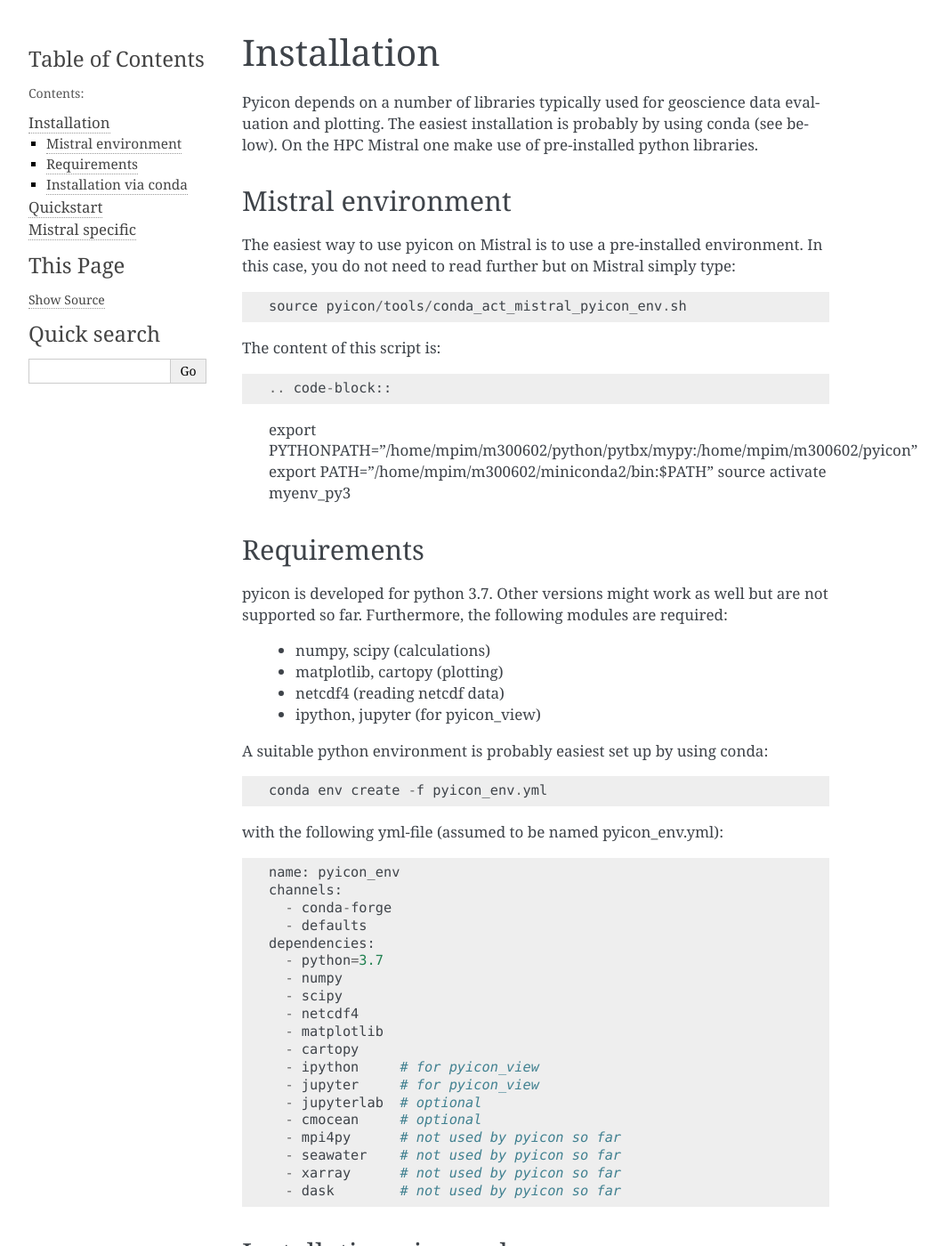
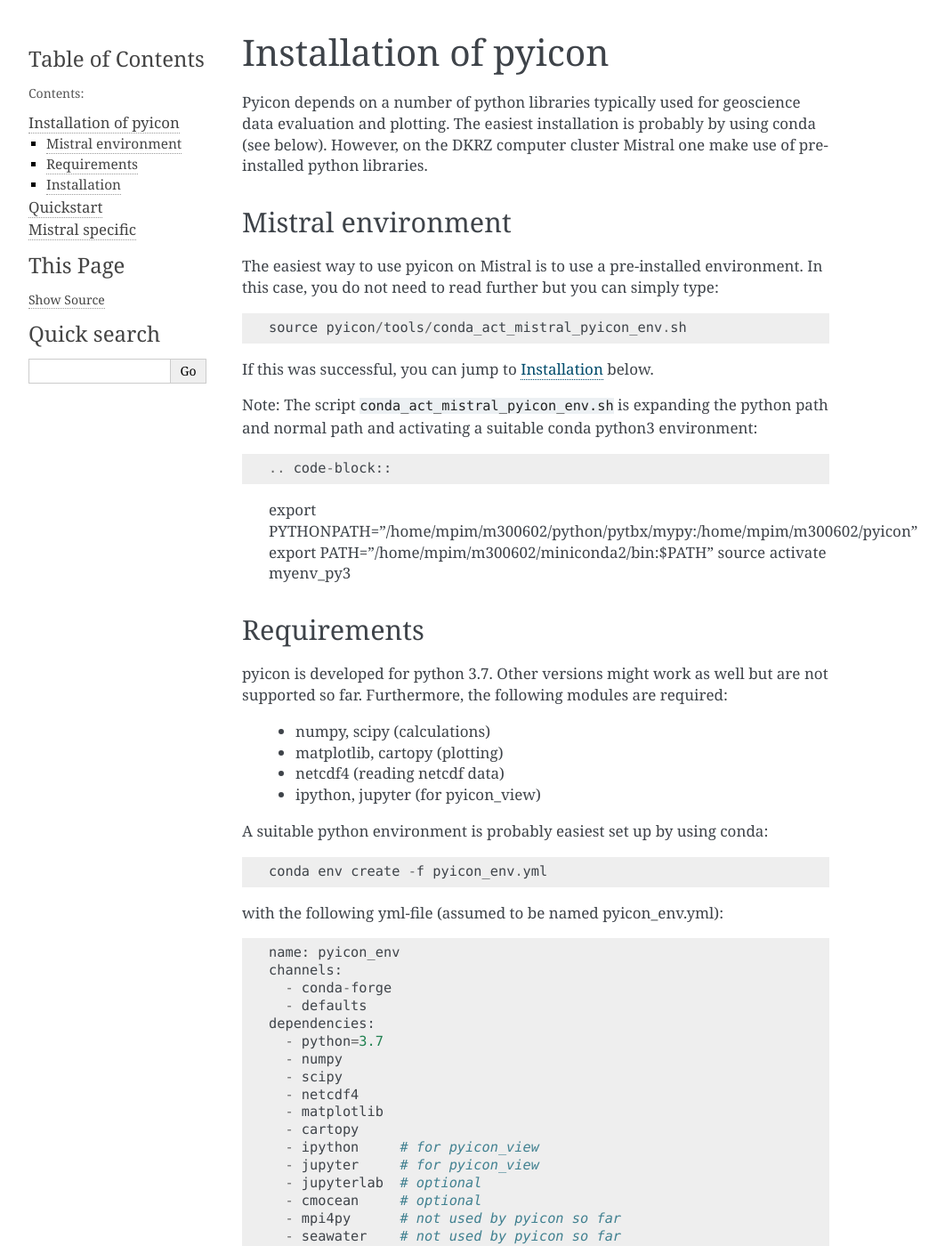
Before and after one commit to ppothapa/pyICON_EXCLAIM, a Sphinx documentation site: the page built from doc/installation.rst, in a window 1280 px wide and 1400 px high. Shown: the whole window at 89% size, without its empty margins (148-1210 px from the left). Built offline with Sphinx 7.4.7, drawn with Linux system fonts in a browser that asks for light colours; formulas are drawn with MathJax 3; some of the changed text lies outside the part shown.

Commit message:
doc: Some small changes.

```diff
--- a/doc/installation.rst
+++ b/doc/installation.rst
@@ -1,19 +1,21 @@
-Installation
-------------
+Installation of pyicon
+----------------------
 
-Pyicon depends on a number of libraries typically used for geoscience data evaluation and plotting.
+Pyicon depends on a number of python libraries typically used for geoscience data evaluation and plotting.
 The easiest installation is probably by using conda (see below).
-On the HPC Mistral one make use of pre-installed python libraries.
+However, on the DKRZ computer cluster Mistral one make use of pre-installed python libraries.
 
 Mistral environment
 ^^^^^^^^^^^^^^^^^^^
 
 The easiest way to use pyicon on Mistral is to use a pre-installed environment.
-In this case, you do not need to read further but on Mistral simply type::
+In this case, you do not need to read further but you can simply type::
 
   source pyicon/tools/conda_act_mistral_pyicon_env.sh
 
-The content of this script is::
+If this was successful, you can jump to `Installation`_ below.
+
+Note: The script ``conda_act_mistral_pyicon_env.sh`` is expanding the python path and normal path and activating a suitable conda python3 environment::
 
 .. code-block::
 
@@ -59,23 +61,23 @@
     - xarray      # not used by pyicon so far
     - dask        # not used by pyicon so far
 
-Installation via conda
-^^^^^^^^^^^^^^^^^^^^^^
+Installation
+^^^^^^^^^^^^
 
 Download pyicon by::
 
   git clone git@gitlab.dkrz.de:m300602/pyicon.git
 
-So far, the following is not supported yet::
+.. So far, the following is not supported yet::
 
-  cd pyicon
-  python setup.py install
+..  cd pyicon
+..  python setup.py install
 
-Instead you need to add pyicon to your PYTHONPATH either by::
+and add pyicon to your PYTHONPATH either by::
 
   export PYTHONPATH="/path/to/pyicon:${PYTHONPATH}"
 
-or by adding it within your python script::
+or by adding the following lines at the beginning of each of your python scripts where you want to import pyicon::
 
   import sys
   sys.path.insert(0,'/path/to/pyicon')
--- a/doc/quickstart.rst
+++ b/doc/quickstart.rst
@@ -14,3 +14,4 @@
 
 If you prefer to use notebooks, you can also start a Jupyter Python session and try one of the notebooks in ``notebook``.
 A beginner example is ``examp_pyicon_start.ipynb``.
+You can find the notebooks `here <https://gitlab.dkrz.de/m300602/pyicon/-/tree/develop/notebooks>`_.
```
